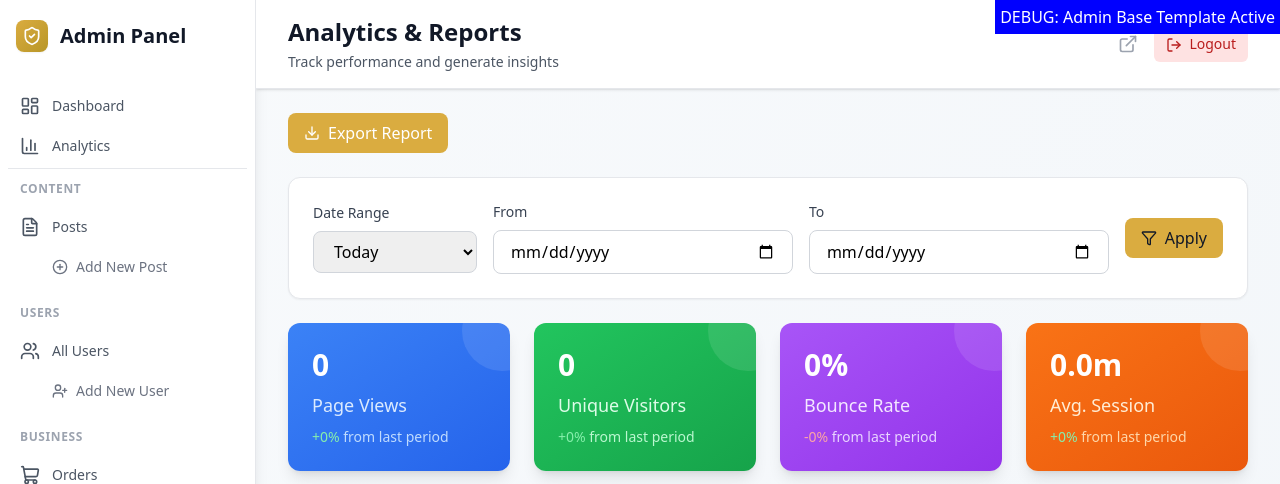
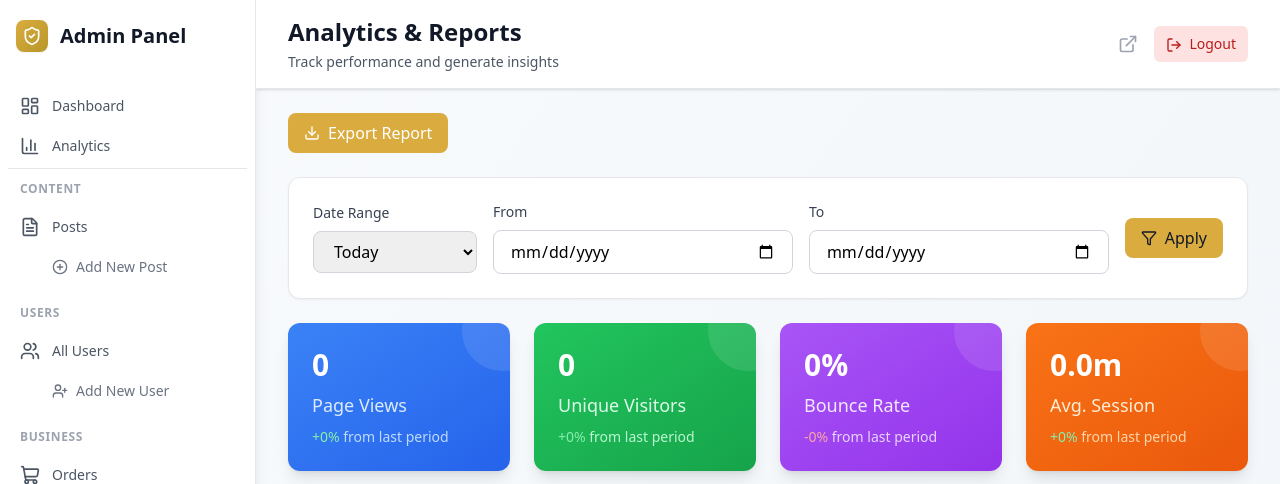
Before and after one commit to Varma0717/tools, a Python web app: template templates/admin/analytics.html in a window 1280 px wide. Shown: the top 484 px of the page. Run offline with Jinja, Linux system fonts and the light colour scheme; the template is opened without the code that fills it, so the values that code supplies are empty.

Commit message:
Remove debug messages from admin base template
- Removed blue debug banner from admin/base.html
- Clean professional admin interface without debug overlays
- Production-ready admin templates

```diff
--- a/templates/admin/base.html
+++ b/templates/admin/base.html
@@ -15,11 +15,6 @@
     {% endblock %}
   </head>
   <body class="min-h-screen bg-gradient-to-br from-slate-50 to-slate-100">
-    <!-- DEBUG: Admin base template loaded -->
-    <div style="background: blue; color: white; padding: 5px; position: fixed; top: 0; right: 0; z-index: 9999;">
-      DEBUG: Admin Base Template Active
-    </div>
-
     <div class="flex h-screen">
       <!-- Mobile sidebar overlay -->
       <div id="mobile-sidebar" class="fixed inset-0 z-50 md:hidden hidden">
```
